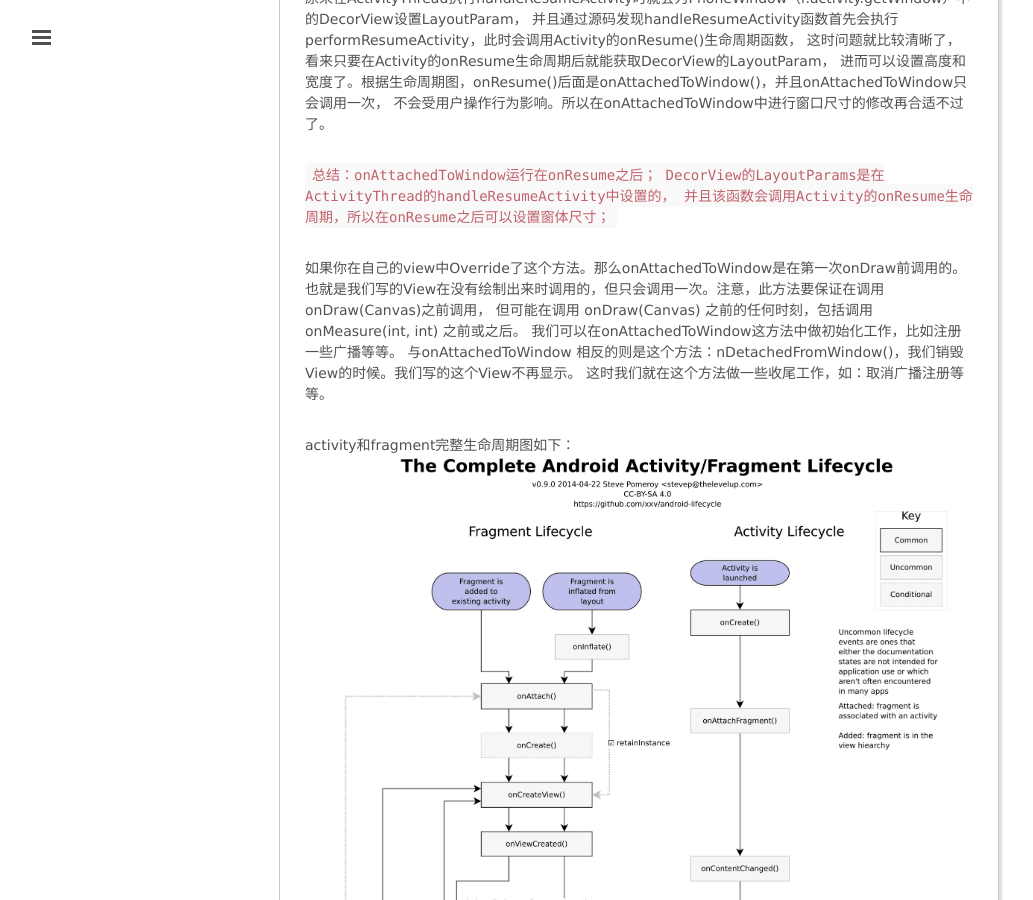
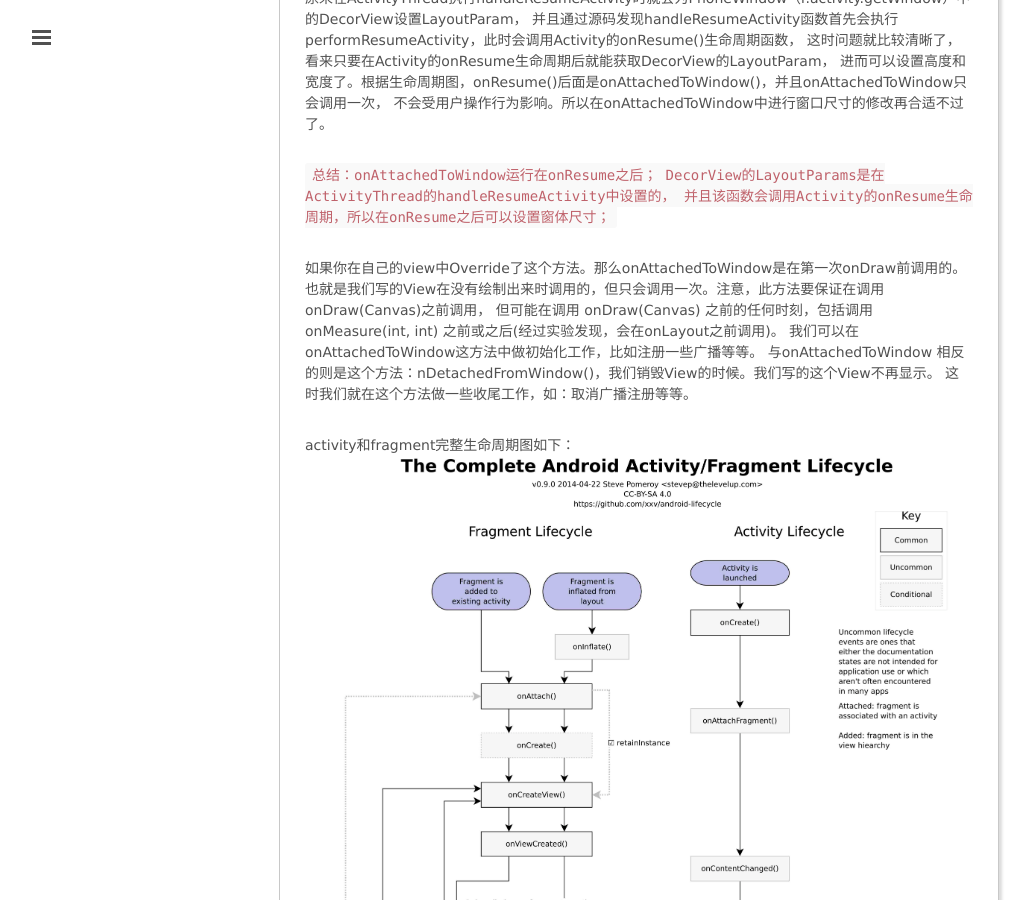
Before and after one commit to mxn21/mxn21.github.io, a Jekyll site: the page built from _posts/2015-7-1-重新认识activity生命周期.md, in a window 1280 px wide and 900 px high, scrolled down 12536 px. Shown: the whole window, without its empty margins (1-1034 px from the left). Built offline with Jekyll 4.4.1, drawn with Linux system fonts in a browser that asks for light colours; Markdown is read by kramdown in place of the engine named in the settings; comment, search, counter and statistics services are not loaded.

Commit message:
1324
324234

```diff
--- a/_posts/2015-7-1-重新认识activity生命周期.md
+++ b/_posts/2015-7-1-重新认识activity生命周期.md
@@ -496,7 +496,7 @@
 
 如果你在自己的view中Override了这个方法。那么onAttachedToWindow是在第一次onDraw前调用的。
 也就是我们写的View在没有绘制出来时调用的，但只会调用一次。注意，此方法要保证在调用onDraw(Canvas)之前调用，
-但可能在调用 onDraw(Canvas) 之前的任何时刻，包括调用 onMeasure(int, int) 之前或之后。
+但可能在调用 onDraw(Canvas) 之前的任何时刻，包括调用 onMeasure(int, int) 之前或之后(经过实验发现，会在onLayout之前调用)。
 我们可以在onAttachedToWindow这方法中做初始化工作，比如注册一些广播等等。
 与onAttachedToWindow 相反的则是这个方法：nDetachedFromWindow()，我们销毁View的时候。我们写的这个View不再显示。
 这时我们就在这个方法做一些收尾工作，如：取消广播注册等等。
```
